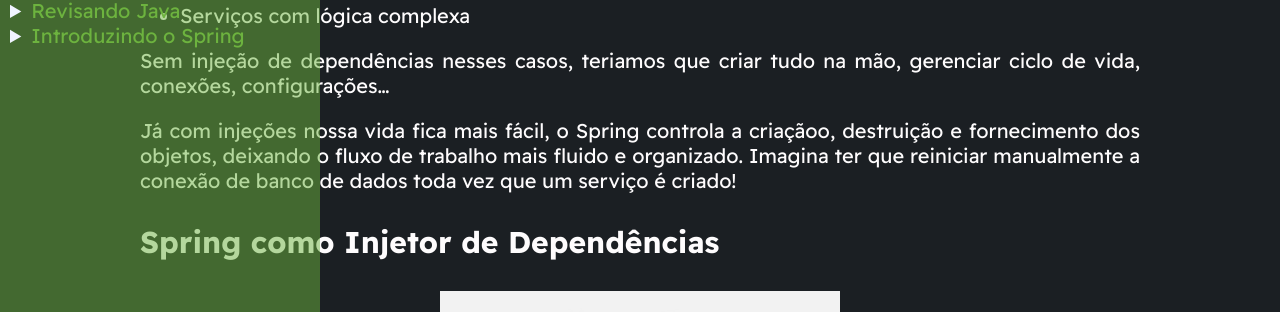
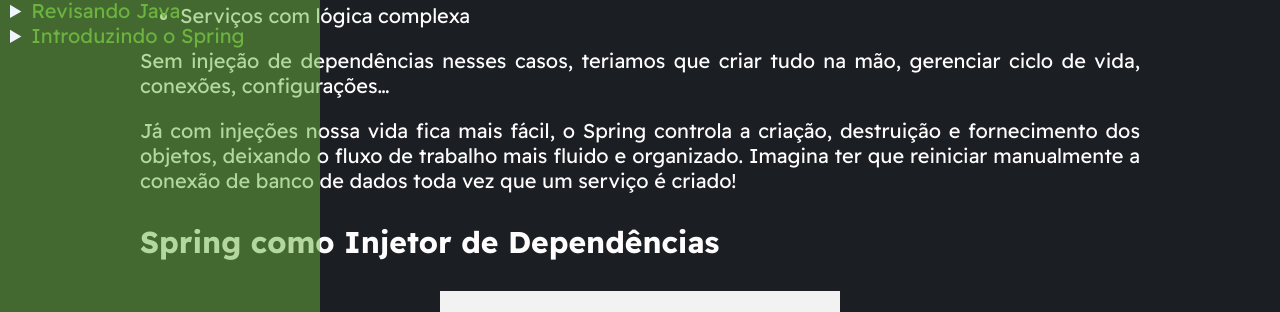
Before and after one commit to PETCC-UFRN/minicurso-spring, a Jekyll site: the page built from primeiroDia.md, in a window 1280 px wide and 900 px high, scrolled down 7333 px. Shown: the part 142-454 px from the top of the window. Built offline with Jekyll 4.4.1, drawn with Linux system fonts in a browser that asks for light colours; some of the changed text lies outside the part shown.

Commit message:
dia 1: correções de typos

```diff
--- a/primeiroDia.md
+++ b/primeiroDia.md
@@ -264,7 +264,7 @@
 
 Sem injeção de dependências nesses casos, teriamos que criar tudo na mão, gerenciar ciclo de vida, conexões, configurações...
 
-Já com injeções nossa vida fica mais fácil, o Spring controla a criaçãoo, destruição e fornecimento dos objetos, deixando o fluxo de trabalho mais fluido e organizado. Imagina ter que reiniciar manualmente a conexão de banco de dados toda vez que um serviço é criado!
+Já com injeções nossa vida fica mais fácil, o Spring controla a criação, destruição e fornecimento dos objetos, deixando o fluxo de trabalho mais fluido e organizado. Imagina ter que reiniciar manualmente a conexão de banco de dados toda vez que um serviço é criado!
 
 ### Spring como Injetor de Dependências
 
```
Also changed, not shown: other parts of primeiroDia.md (+1 -1 lines).
